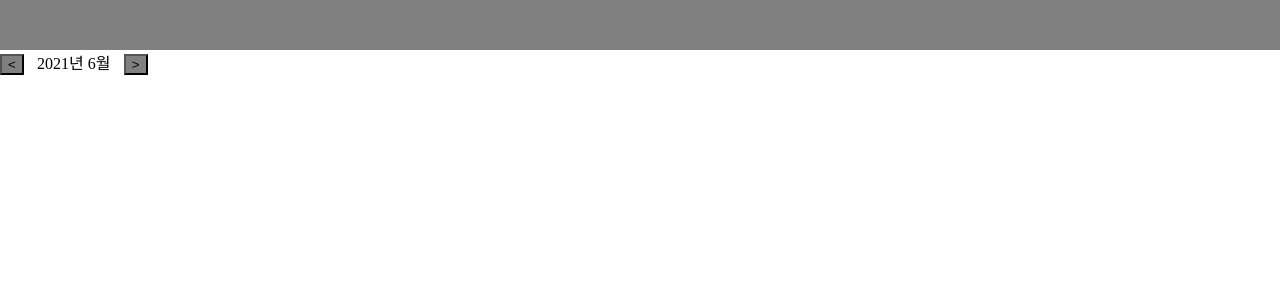
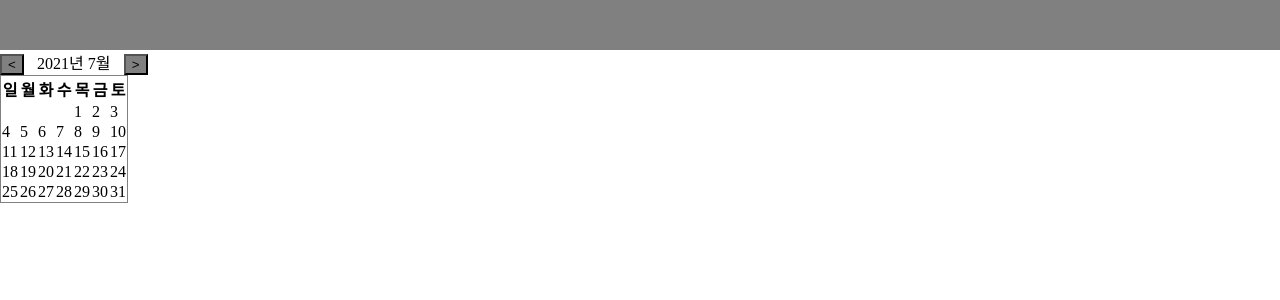
Before and after one commit to chahtk/web-note, a React (Create React App) app in the folder client/: page / in a window 1280 px wide. Shown: the top 300 px of the page. Built offline with nearby package versions, Linux system fonts and the light colour scheme.

Commit message:
Feat basic calendar

```diff
--- a/client/src/components/calendar/Calendar.js
+++ b/client/src/components/calendar/Calendar.js
@@ -9,6 +9,11 @@ const YearMonthStyle = styled.div`
   display: inline-block;
   width: 100px;
   text-align: center;
+`;
+
+const TableStyle = styled.table`
+  border: 1px solid grey;
+  border-collapse: collapse;
 `;
 
 const increaseMonth = (ym, setYm) => () => {
@@ -45,18 +50,61 @@ const decreaseMonth = (ym, setYm) => () => {
 
 const Calendar = () => {
   const date = new Date();
+  const days = ['일', '월', '화', '수', '목', '금', '토'];
   const [ym, setYm] = useState({
     year: date.getFullYear(),
     month: date.getMonth(),
   });
 
+  const getCalendarArray = () => {
+    const firstDay = new Date(ym.year, ym.month, 1).getDay();
+    const lastDate = new Date(ym.year, ym.month + 1, 0).getDate();
+    const calendarArray = [];
+    for (let i = 0; i < 7; i += 1) {
+      if (i !== firstDay) {
+        calendarArray.push(0); // prev month's day
+      } else break;
+    }
+    for (let i = 1; i <= lastDate; i += 1) calendarArray.push(i);
+    return calendarArray;
+  };
+
+  const renderCalendar = () => {
+    const calendarArray = getCalendarArray();
+    const rows = Math.floor((calendarArray.length - 1) / 7) + 1;
+    const calendar = [];
+    for (let i = 0; i < rows; i += 1) {
+      const row = [];
+      for (let j = 0; j < 7; j += 1) {
+        const day = calendarArray[i * 7 + j];
+        row.push(<td key={`cell${i}${j}`}>{day === 0 ? null : day}</td>);
+      }
+      calendar.push(<tr key={`asf${i}`}>{row}</tr>);
+    }
+    return calendar;
+  };
+
   return (
     <div>
-      <ButtonStyle onClick={decreaseMonth(ym, setYm)}>&lt;</ButtonStyle>
-      <YearMonthStyle>
-        {ym.year}년 {ym.month}월
-      </YearMonthStyle>
-      <ButtonStyle onClick={increaseMonth(ym, setYm)}>&gt;</ButtonStyle>
+      <div id="calendar-header">
+        <ButtonStyle onClick={decreaseMonth(ym, setYm)}>&lt;</ButtonStyle>
+        <YearMonthStyle>
+          {ym.year}년 {ym.month + 1}월
+        </YearMonthStyle>
+        <ButtonStyle onClick={increaseMonth(ym, setYm)}>&gt;</ButtonStyle>
+      </div>
+      <div id="calendar-body">
+        <TableStyle>
+          <thead>
+            <tr>
+              {days.map((day) => (
+                <th key={`dayIs${day}`}>{day}</th>
+              ))}
+            </tr>
+          </thead>
+          <tbody>{renderCalendar()}</tbody>
+        </TableStyle>
+      </div>
     </div>
   );
 };
```
